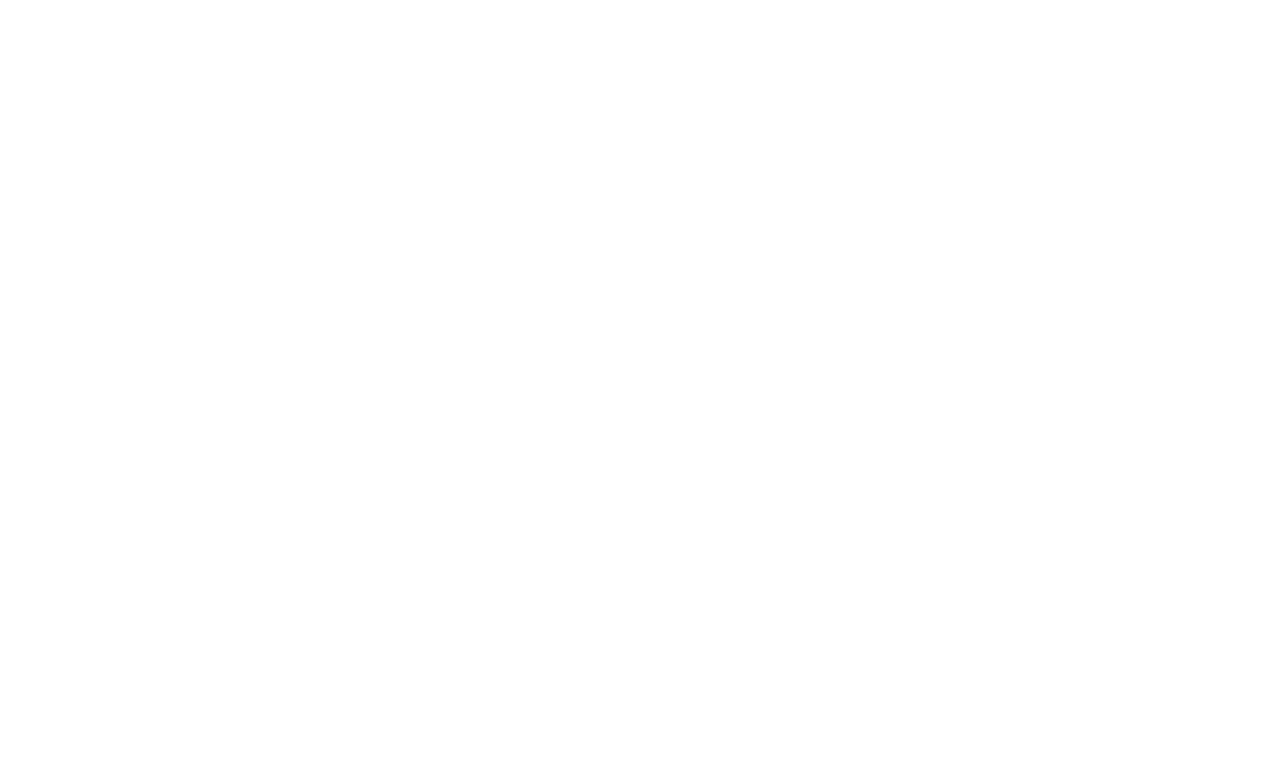
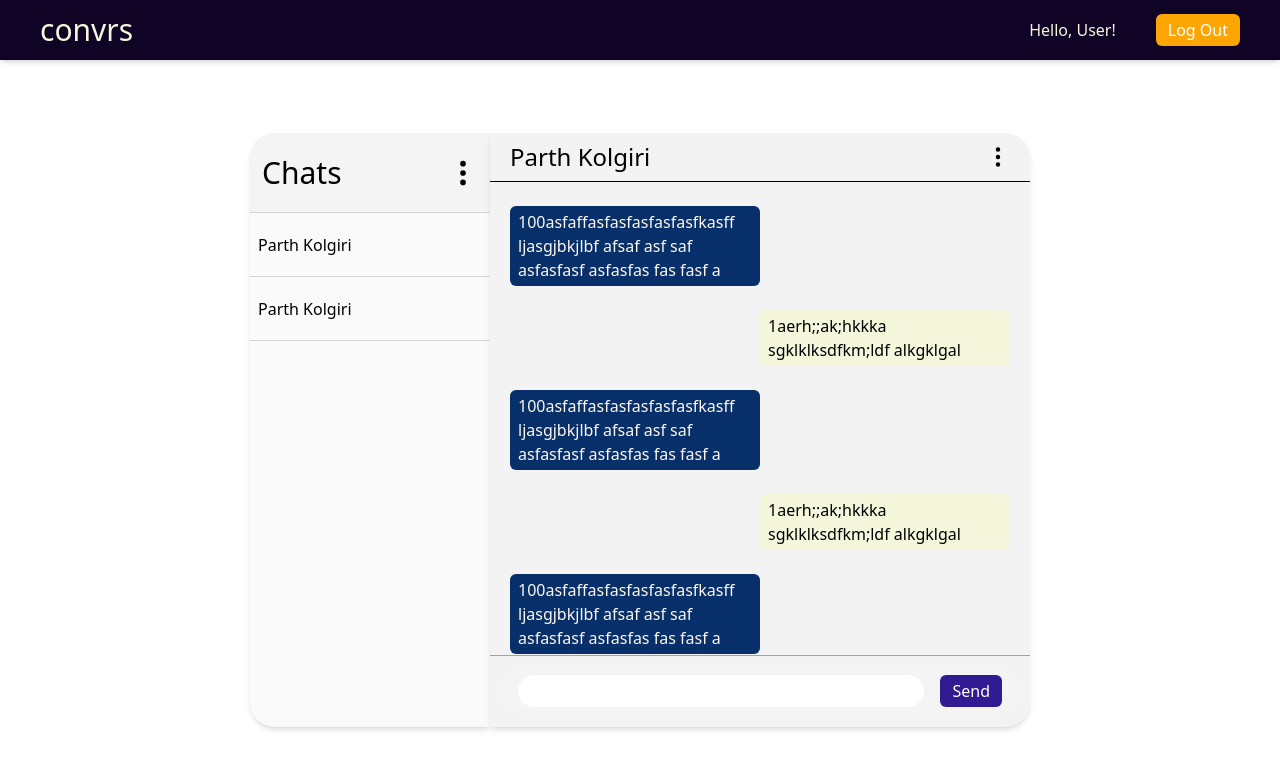
Before and after one commit to parthK57/convrs, a React (Vite) app in the folder frontend/: page /home in a window 1280 px wide. Before the commit this address had no page. Shown: the top 768 px of the page. Built offline with nearby package versions, Linux system fonts and the light colour scheme.

Commit message:
home page with navbar mods

```diff
--- a/frontend/src/App.tsx
+++ b/frontend/src/App.tsx
@@ -1,11 +1,13 @@
 import { Routes, Route } from "react-router-dom";
 import Login from "./pages/Login/Login";
+import Home from "./pages/Home/Home";
 
 function App() {
   return (
     <>
       <Routes>
         <Route path="/" element={<Login />}></Route>
+        <Route path="/home" element={<Home />}></Route>
       </Routes>
     </>
   );
--- /dev/null
+++ b/frontend/src/Components/Home/Chatbox/Chatbox.tsx
@@ -0,0 +1,44 @@
+import { useState } from "react";
+import { BsThreeDotsVertical } from "react-icons/bs";
+import ClientChat from "./ClientChat";
+import UserChat from "./UserChat";
+
+const Chatbox = () => {
+  const [chatboxMenu, setChatboxMenu] = useState(false);
+
+  return (
+    <>
+      <div className="flex flex-col w-[45%] h-[90%] justify-between bg-[#f3f3f3] shadow-md rounded-tr-[25px] rounded-br-[25px]">
+        <div className="flex items-center justify-between px-5 py-2 text-2xl border-b border-black">
+          <span >Parth Kolgiri</span>
+          <span
+            onClick={() => setChatboxMenu(!chatboxMenu)}
+            className="pointer-events-auto cursor-pointer"
+          >
+            <BsThreeDotsVertical />
+          </span>
+        </div>
+        <div className= "flex flex-col gap-4 p-5 h-[inherit] overflow-y-scroll">
+          <ClientChat />
+          <UserChat />
+          <ClientChat />
+          <UserChat />
+          <ClientChat />
+          <UserChat />
+          <ClientChat />
+          <UserChat />
+          <ClientChat />
+          <UserChat />
+        </div>
+        <div className="flex flex-col h-[80px] px-2 py-2 items-center justify-center border-t border-zinc-400">
+          <div className="bg-zinc-100 w-full px-5 py-2 flex justify-between gap-4 rounded-full">
+            <input type="text" className="px-3 py-1 w-[86%] rounded-full outline-none"/>
+            <button type="submit" className="btn px-3 py-1 bg-[#311B92] text-white hover:bg-[#512DA8] rounded-md">Send</button>
+          </div>
+        </div>
+      </div>
+    </>
+  );
+};
+
+export default Chatbox;
--- /dev/null
+++ b/frontend/src/Components/Home/Chatbox/ClientChat.tsx
@@ -0,0 +1,14 @@
+const ClientChat = () => {
+  return (
+    <>
+      <div className="max-w-[250px] py-1 ">
+        <div className="px-2 py-1 rounded-md bg-[#072f6a] text-orange-50">
+          100asfaffasfasfasfasfasfkasff ljasgjbkjlbf afsaf asf saf asfasfasf
+          asfasfas fas fasf a
+        </div>
+      </div>
+    </>
+  );
+};
+
+export default ClientChat;
--- /dev/null
+++ b/frontend/src/Components/Home/Chatbox/UserChat.tsx
@@ -0,0 +1,13 @@
+const UserChat = () => {
+    return (
+      <>
+        <div className="w-full flex justify-end items-center py-1 ">
+          <div className="px-2 py-1 text-black rounded-md max-w-[250px] bg-[#F5F7DC]">
+            1aerh;;ak;hkkka sgklklksdfkm;ldf alkgklgal
+          </div>
+        </div>
+      </>
+    );
+  };
+
+  export default UserChat;
--- /dev/null
+++ b/frontend/src/Components/Home/DropMenuHome.tsx
@@ -0,0 +1,25 @@
+import { AiOutlineClose } from "react-icons/ai";
+
+const DropMenuHome = () => {
+  return (
+    <>
+      <div className="bg-slate-50 w-screen h-screen fixed top-0 left-0 z-5 flex flex-col justify-center items-center">
+        <ul className="flex flex-col w-[100%] text-2xl justify-center text-center gap-10">
+          <li className="cursor-pointer pb-1">Hello, User!</li>
+          <li className="cursor-pointer pb-1">
+            <button className="btn px-3 py-1 rounded-md bg-[#fca503] hover:bg-[#ffb833] transition ease-in-out text-white">
+              Log Out
+            </button>
+          </li>
+          <li className="cursor-pointer pb-1 flex justify-center">
+            <a href="/">
+              <AiOutlineClose />
+            </a>
+          </li>
+        </ul>
+      </div>
+    </>
+  );
+};
+
+export default DropMenuHome;
--- /dev/null
+++ b/frontend/src/Components/Home/HomeLeftBar/ChatHead.tsx
@@ -0,0 +1,11 @@
+const ChatHead = () => {
+  return (
+    <>
+      <div className="pointer-events-auto cursor-pointer flex h-16 px-2 py-5 items-center border-b border-zinc-300 hover:bg-white transition ease-in-out">
+        <span>Parth Kolgiri</span>
+      </div>
+    </>
+  );
+};
+
+export default ChatHead;
--- /dev/null
+++ b/frontend/src/Components/Home/HomeLeftBar/HomeLeftBar.tsx
@@ -0,0 +1,23 @@
+import { BsThreeDotsVertical } from "react-icons/bs";
+import ChatHead from "./ChatHead";
+
+const HomeLeftBar = () => {
+  return (
+    <>
+      <div className="flex flex-col w-[20%] h-[90%] bg-zinc-50 shadow-md rounded-tl-[25px] rounded-bl-[25px]">
+        <div id="User Info Container" className="flex flex-col">
+          <div className="flex justify-between items-center h-20 rounded-tl-[25px] p-3 text-3xl bg-zinc-100 border-b border-zinc-300">
+            <span>Chats</span>
+            <span><BsThreeDotsVertical /></span>
+          </div>
+        </div>
+        <div id="Chats Container" className="flex flex-col gap-0 border-zinc-50 h-[inherit] overflow-y-scroll">
+            <ChatHead />
+            <ChatHead />
+          </div>
+      </div>
+    </>
+  );
+};
+
+export default HomeLeftBar;
--- a/frontend/src/Components/Login/LoginForm.tsx
+++ b/frontend/src/Components/Login/LoginForm.tsx
@@ -13,8 +13,8 @@
                 <input type="password" name="password" className="px-2 py-1"/>
             </div>
             <div className="flex justify-between items-center">
-                <button type="submit" className="btn px-3 py-1 bg-[#0373fc] hover:bg-[#2587ff] text-white rounded-lg">Login</button>
-                <p>Forgot password?</p>
+                <button type="submit" className="btn px-3 py-1 bg-[#2f0b72] hover:bg-[#57319d] text-white text-[18px] rounded-lg">Login</button>
+                <p className="pointer-events-auto cursor-pointer">Forgot password?</p>
             </div>
         </form>
     </>)
--- a/frontend/src/Components/Navbar/Navbar.tsx
+++ b/frontend/src/Components/Navbar/Navbar.tsx
@@ -7,7 +7,7 @@
 
   return (
     <>
-      <div className="flex justify-between items-center px-10 h-[60px] bg-slate-200 shadow-md">
+      <div className="flex justify-between text-[#F5F7DC] items-center px-10 h-[60px] bg-[#0F0326] shadow-md">
         <div className="text-3xl">convrs</div>
         <ul className="hidden md:flex gap-10">
           <li className="cursor-pointer">Login</li>
--- /dev/null
+++ b/frontend/src/Components/Navbar/NavbarHome.tsx
@@ -0,0 +1,34 @@
+import { useState } from "react";
+import { RxHamburgerMenu } from "react-icons/rx";
+import DropMenuHome from "../Home/DropMenuHome";
+
+const NavbarHome = () => {
+  const [hamburger, sethamburger] = useState(true);
+  return (
+    <>
+      <div className="flex justify-between items-center px-10 h-[60px] bg-[#0F0326] text-[#F5F7DC] shadow-md">
+        <div className="text-3xl">convrs</div>
+        <ul className="hidden md:flex items-center gap-10">
+          <li className="cursor-pointer">Hello, User!</li>
+          <li className="cursor-pointer">
+            <button className="btn px-3 py-1 rounded-md bg-[#fca503] hover:bg-[#ffb833] transition ease-in-out text-white">
+              Log Out
+            </button>
+          </li>
+        </ul>
+        <div className="md:hidden">
+          {hamburger ? (
+            <RxHamburgerMenu
+              onClick={() => sethamburger(!hamburger)}
+              className="w-6 h-6"
+            />
+          ) : (
+            <DropMenuHome />
+          )}
+        </div>
+      </div>
+    </>
+  );
+};
+
+export default NavbarHome;
--- /dev/null
+++ b/frontend/src/pages/Home/Home.tsx
@@ -0,0 +1,17 @@
+import Chatbox from "../../Components/Home/Chatbox/Chatbox";
+import HomeLeftBar from "../../Components/Home/HomeLeftBar/HomeLeftBar";
+import NavbarHome from "../../Components/Navbar/NavbarHome";
+
+const Home = () => {
+  return (
+    <>
+      <NavbarHome />
+      <div className="flex w-screen h-[calc(100vh-60px)] p-10 justify-center items-center">
+        <HomeLeftBar/>
+        <Chatbox />
+      </div>
+    </>
+  );
+};
+
+export default Home;
```
Also changed, not shown: frontend/src/assets/Color Code.png (added).
